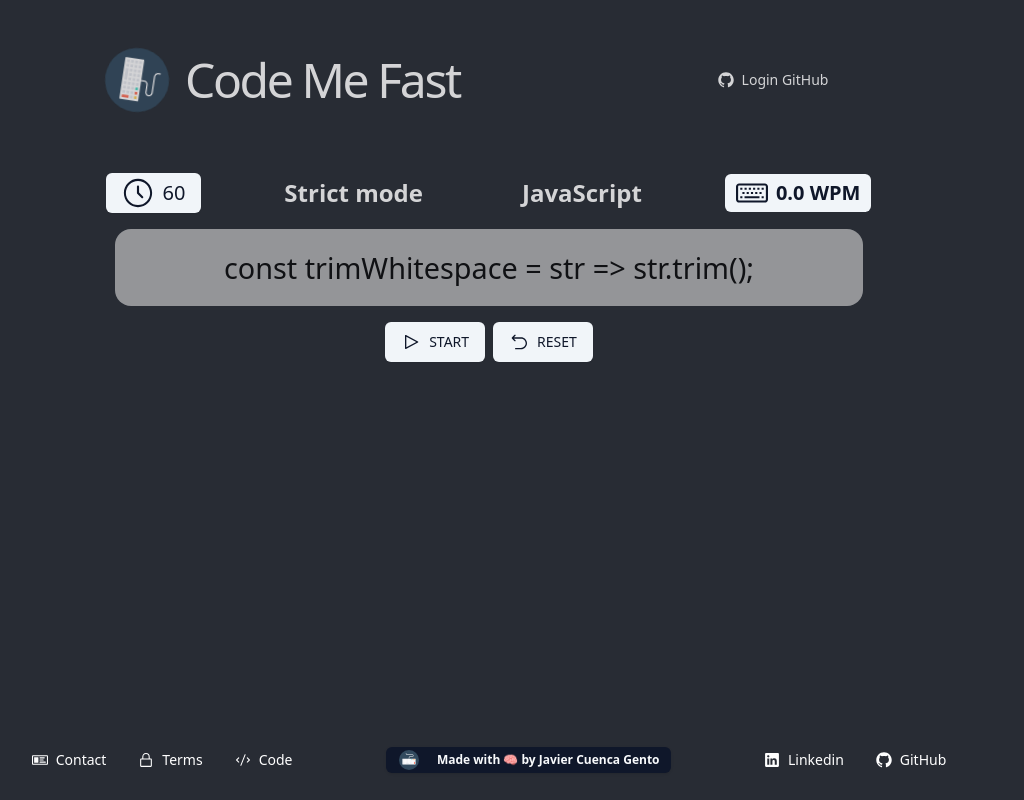
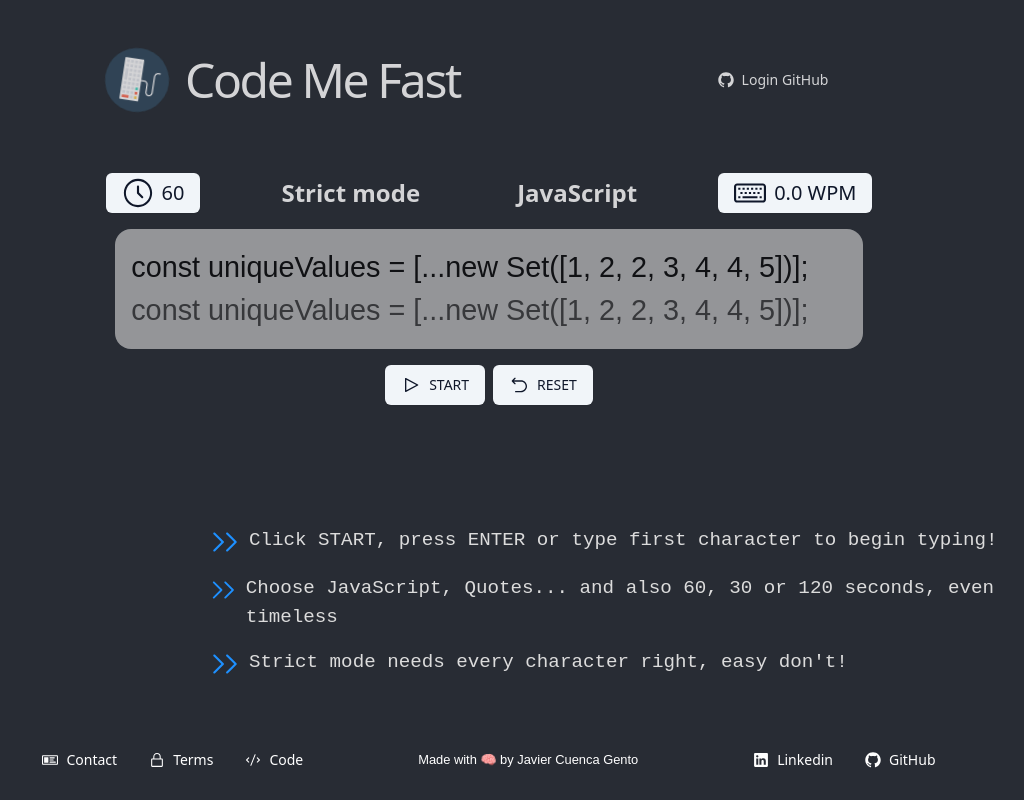
Before and after one commit to jcuencagento/code-me-fast, a React (Create React App) app: page / in a window 1280 px wide. Shown: the whole page, without its empty margins (151-1175 px from the left). Built offline with nearby package versions, Linux system fonts and the light colour scheme.

Commit message:
Add advises and improve readability

```diff
--- a/package.json
+++ b/package.json
@@ -5,6 +5,7 @@
   "private": true,
   "dependencies": {
     "@radix-ui/react-dropdown-menu": "^2.0.6",
+    "@radix-ui/react-hover-card": "^1.0.7",
     "@radix-ui/react-icons": "^1.3.0",
     "@radix-ui/react-slot": "^1.0.2",
     "@testing-library/jest-dom": "^5.17.0",
@@ -12,9 +13,11 @@
     "@testing-library/user-event": "^13.5.0",
     "class-variance-authority": "^0.7.0",
     "clsx": "^2.1.0",
+    "next-themes": "^0.2.1",
     "react": "^18.2.0",
     "react-dom": "^18.2.0",
     "react-scripts": "5.0.1",
+    "sonner": "^1.3.1",
     "tailwind-merge": "^2.2.0",
     "web-vitals": "^2.1.4"
   },
--- a/src/App.js
+++ b/src/App.js
@@ -1,14 +1,18 @@
 import './App.css';
 import Header from './mycomponents/Header';
 import Test from './mycomponents/Test';
+import Advises from './mycomponents/Advises';
 import Footer from './mycomponents/Footer';
+import { Toaster } from "./components/ui/sonner"
 
 function App() {
     return (
         <div className="App">
             <Header />
             <Test />
+            <Advises />
             <Footer />
+            <Toaster />
         </div>
     );
 }
--- a/src/components/ui/button.jsx
+++ b/src/components/ui/button.jsx
@@ -11,15 +11,15 @@ const buttonVariants = cva(
       variant: {
         default:
           "bg-primary text-primary-foreground shadow hover:bg-primary/90",
-        destructive:
-          "bg-destructive text-destructive-foreground shadow-sm hover:bg-destructive/90",
-        outline:
-          "border border-input bg-background shadow-sm hover:bg-accent hover:text-accent-foreground",
-        secondary:
-          "bg-secondary text-secondary-foreground shadow-sm hover:bg-yellow-200  hover:border-pink-300",
+        destructive: "bg-destructive text-destructive-foreground shadow-sm hover:bg-destructive/90",
+        outline: "border border-input bg-background shadow-sm hover:bg-accent hover:text-accent-foreground",
+        secondary: "bg-secondary text-secondary-foreground shadow-sm hover:bg-yellow-200  hover:border-pink-300",
         ghost: "hover:bg-accent hover:text-accent-foreground",
         link: "text-primary underline-offset-4 hover:underline",
-        game: "hover:bg-yellow-200 text-2xl font-bold text-white/80 hover:text-black/80"
+        game: "hover:bg-yellow-200 text-2xl font-bold text-white/80 hover:text-black/80",
+        improve: "bg-orange-200 border-orange-200 hover:bg-orange-200/80",
+        great: "bg-green-400 border-green-400 hover:bg-green-400/80",
+        wpm: "bg-secondary text-secondary-foreground shadow-sm",
       },
       size: {
         default: "h-10 px-4 py-2",
--- /dev/null
+++ b/src/components/ui/hover-card.jsx
@@ -0,0 +1,26 @@
+"use client"
+
+import * as React from "react"
+import * as HoverCardPrimitive from "@radix-ui/react-hover-card"
+
+import { cn } from "src/lib/utils"
+
+const HoverCard = HoverCardPrimitive.Root
+
+const HoverCardTrigger = HoverCardPrimitive.Trigger
+
+const HoverCardContent = React.forwardRef(({ className, align = "center", sideOffset = 4, ...props }, ref) => (
+  <HoverCardPrimitive.Content
+    ref={ref}
+    align={align}
+    side={"right"}
+    sideOffset={sideOffset}
+    className={cn(
+      "z-50 w-52 rounded-md border bg-popover p-4 text-popover-foreground shadow-md outline-none data-[state=open]:animate-in data-[state=closed]:animate-out data-[state=closed]:fade-out-0 data-[state=open]:fade-in-0 data-[state=closed]:zoom-out-95 data-[state=open]:zoom-in-95 data-[side=bottom]:slide-in-from-top-2 data-[side=left]:slide-in-from-right-2 data-[side=right]:slide-in-from-left-2 data-[side=top]:slide-in-from-bottom-2",
+      className
+    )}
+    {...props} />
+))
+HoverCardContent.displayName = HoverCardPrimitive.Content.displayName
+
+export { HoverCard, HoverCardTrigger, HoverCardContent }
--- /dev/null
+++ b/src/components/ui/sonner.jsx
@@ -0,0 +1,29 @@
+"use client";
+import { useTheme } from "next-themes"
+import { Toaster as Sonner } from "sonner"
+
+const Toaster = ({
+  ...props
+}) => {
+  const { theme = "system" } = useTheme()
+
+  return (
+    (<Sonner
+      theme={theme}
+      className="toaster group"
+      toastOptions={{
+        classNames: {
+          toast:
+            "group toast group-[.toaster]:bg-background group-[.toaster]:text-foreground group-[.toaster]:border-border group-[.toaster]:shadow-lg",
+          description: "group-[.toast]:text-muted-foreground",
+          actionButton:
+            "group-[.toast]:bg-primary group-[.toast]:text-primary-foreground",
+          cancelButton:
+            "group-[.toast]:bg-muted group-[.toast]:text-muted-foreground",
+        },
+      }}
+      {...props} />)
+  );
+}
+
+export { Toaster }
--- /dev/null
+++ b/src/mycomponents/Advises.jsx
@@ -0,0 +1,31 @@
+import '../styles/Advises.css'
+
+import { DoubleArrowRightIcon } from "@radix-ui/react-icons";
+
+function Advises () {
+
+    return (
+        <div className="advises">
+            <div className="advise">
+                <DoubleArrowRightIcon className="mr-2 h-8 w-8" />
+                <p>
+                    Click START, press ENTER or type first character to begin typing!
+                </p>
+            </div>
+            <div className="advise">
+                <DoubleArrowRightIcon className="mr-2 h-8 w-8" />
+                <p>
+                    Choose JavaScript, Quotes... and also 60, 30 or 120 seconds, even timeless
+                </p>
+            </div>
+            <div className="advise">
+                <DoubleArrowRightIcon className="mr-2 h-8 w-8" />
+                <p>
+                    Strict mode needs every character right, easy don't!
+                </p>
+            </div>
+        </div>
+    );
+};
+
+export default Advises;
--- a/src/mycomponents/Footer.jsx
+++ b/src/mycomponents/Footer.jsx
@@ -1,9 +1,7 @@
 import React from 'react';
 
 import '../styles/Footer.css'
-import logo from '../logo.svg';
 import { GitHubLogoIcon, LinkedInLogoIcon, IdCardIcon, LockClosedIcon, CodeIcon } from "@radix-ui/react-icons";
-import { Badge } from "../components/ui/badge";
 import { Button } from "../components/ui/button";
 
 function Footer () {
@@ -23,9 +21,7 @@ function Footer () {
                     <CodeIcon className="mr-2 h-4 w-4" /> Code
                 </Button>
             </div>
-            <Badge>
-                <img src={logo} className="mr-4 h-5 w-6" alt="logo" /> Made with 🧠 by Javier Cuenca Gento
-            </Badge>
+            <p style={{ color: 'white', fontSize: '0.7em' }}> Made with 🧠 by Javier Cuenca Gento </p>
             <div className="links-right">
                 <Button variant="ghost" onClick={() => { window.open(linkedin_URL, '_blank') }}>
                     <LinkedInLogoIcon className="mr-2 h-4 w-4" /> Linkedin
--- a/src/mycomponents/Test.jsx
+++ b/src/mycomponents/Test.jsx
@@ -1,12 +1,13 @@
 import React, { useState, useEffect } from 'react';
 import '../styles/Test.css'
 
-import { PlayIcon, ResetIcon, ClockIcon, RocketIcon, KeyboardIcon, StopIcon } from "@radix-ui/react-icons";
+import { PlayIcon, ResetIcon, ClockIcon, RocketIcon, KeyboardIcon, StopIcon, StarFilledIcon } from "@radix-ui/react-icons";
 
-import { Alert, AlertDescription, AlertTitle } from "../components/ui/alert"
-import { Badge } from "../components/ui/badge";
+import { Alert, AlertDescription, AlertTitle } from "../components/ui/alert";
 import { Button } from "../components/ui/button";
-import { DropdownMenu, DropdownMenuContent, DropdownMenuLabel, DropdownMenuRadioGroup, DropdownMenuRadioItem, DropdownMenuSeparator, DropdownMenuTrigger } from "../components/ui/dropdown-menu"
+import { DropdownMenu, DropdownMenuContent, DropdownMenuLabel, DropdownMenuRadioGroup, DropdownMenuRadioItem, DropdownMenuSeparator, DropdownMenuTrigger } from "../components/ui/dropdown-menu";
+import { HoverCard, HoverCardContent, HoverCardTrigger } from "../components/ui/hover-card";
+import { toast } from "sonner"
 
 import texts from '../assets/texts.json'
 
@@ -16,6 +17,7 @@ function Test () {
     const [gameDuration, setGameDuration] = useState(60);
     const [gameTextType, setGameTextType] = useState('JavaScript');
     const [gameText, setGameText] = useState(texts[gameTextType][Math.floor(Math.random() * 60)]);
+    const [nextGameText, setNextGameText] = useState(texts[gameTextType][Math.floor(Math.random() * 60)]);
     const [seconds, setSeconds] = useState(gameDuration);
     const [isActive, setIsActive] = useState(false);
     const [currentIndex, setCurrentIndex] = useState(0);
@@ -39,9 +41,11 @@ function Test () {
                             setTotalCorrectChars((prevTotalCorrectChars) => prevTotalCorrectChars + 1);
                             setCurrentIndex((currentIndex) => currentIndex + 1);
                             if (currentIndex === gameText.length - 1) {
-                                setGameText(texts[gameTextType][Math.floor(Math.random() * 30)]);
+                                setGameText(nextGameText);
+                                setNextGameText(texts[gameTextType][Math.floor(Math.random() * 60)])
                                 setCurrentIndex(0);
                                 setIncorrectChars(0);
+                                toast('Finished!');
                             }
 
                         break;
@@ -69,7 +73,10 @@ function Test () {
                             setCurrentIndex((currentIndex) => currentIndex + 1);
                             setLastCorrect(true);
                             if (currentIndex === gameText.length - 1) {
-                                setIsActive(false);
+                                setGameText(nextGameText);
+                                setNextGameText(texts[gameTextType][Math.floor(Math.random() * 60)])
+                                setCurrentIndex(0);
+                                setIncorrectChars(0);
                             }
 
                         break;
@@ -100,7 +107,7 @@ function Test () {
         return () => {
             document.removeEventListener('keydown', handleKeyPress);
         };
-    }, [isActive, currentIndex, gameText, gameType, gameTextType]);
+    }, [isActive, currentIndex, gameText, gameType, gameTextType, nextGameText]);
 
     /* Texts formatting */
     const getHighlightedTextStrict = (currentIndex) => {
@@ -113,8 +120,20 @@ function Test () {
             <>
                 <span style={{ color: 'green' }}>{correctText}</span>
                 <span style={{ borderRadius: '0.5vh', backgroundColor: 'red' }}>{incorrectText}</span>
-                <span style={isActive ? { borderRadius: '0.5vh', backgroundColor: 'grey' } : {}}>{currentChar}</span>
+                <span style={{ position: 'relative', display: 'inline-block', whiteSpace: 'pre-wrap' }}>
+                <span style={{ display: 'inline-block'}}>{currentChar}</span>
+                <span style={{
+                        position: 'absolute',
+                        left: '-1px',
+                        height: '100%',
+                        width: '0.4vh',
+                        background: 'dodgerblue',
+                        animation: 'blinking 1s infinite'
+                    }}/>
+                </span>
                 {remainingText}
+                <br />
+                <span style={{ opacity: '0.7' }}>{nextGameText}</span>
             </>
         );
     };
@@ -131,8 +150,20 @@ function Test () {
                 <span style={lastCorrect ? { color: 'green' } : { color: 'red'}}>
                     {prevChar}
                 </span>
-                <span style={isActive ? { borderRadius: '0.5vh', backgroundColor: 'grey' } : {}}>{currentChar}</span>
+                <span style={{ position: 'relative', display: 'inline-block', whiteSpace: 'pre-wrap' }}>
+                <span style={{ display: 'inline-block'}}>{currentChar}</span>
+                <span style={{
+                        position: 'absolute',
+                        left: '-1px',
+                        height: '100%',
+                        width: '0.4vh',
+                        background: 'dodgerblue',
+                        animation: 'blinking 1s infinite'
+                    }}/>
+                </span>
                 {remainingText}
+                <br />
+                <span style={{ opacity: '0.7' }}>{nextGameText}</span>
             </>
         );
     };
@@ -198,7 +229,8 @@ function Test () {
 
     const resetTimer = () => {
         setIsActive(false);
-        setGameText(texts[gameTextType][Math.floor(Math.random() * 30)]);
+        setGameText(texts[gameTextType][Math.floor(Math.random() * 60)]);
+        setNextGameText(texts[gameTextType][Math.floor(Math.random() * 60)]);
         setSeconds(gameDuration);
         setCurrentIndex(0);
         setTotalCorrectChars(0);
@@ -228,7 +260,8 @@ function Test () {
 
     const handleGameTextType = (value) => {
         setGameTextType(value);
-        setGameText(texts[value][Math.floor(Math.random() * 30)]);
+        setGameText(texts[value][Math.floor(Math.random() * 60)]);
+        setNextGameText(texts[value][Math.floor(Math.random() * 60)]);
         setIsActive(false);
         setSeconds(gameDuration);
         setCurrentIndex(0);
@@ -287,13 +320,43 @@ function Test () {
                 </DropdownMenu>
                 {gameDuration !== 'Inf'
                     ? (
-                        <Badge variant={wpm > 0 ? wpm > 40 ? "great" : "improve" : "secondary"} className="text-xl">
-                            <KeyboardIcon className="mr-2 h-8 w-8" /> {wpm} WPM
-                        </Badge>
+                        <HoverCard asChild>
+                            <HoverCardTrigger asChild>
+                                <Button variant={wpm > 0 ? wpm > 40 ? "great" : "improve" : "wpm"} className="text-xl">
+                                    <KeyboardIcon className="mr-2 h-8 w-8" /> {wpm} WPM
+                                </Button>
+                            </HoverCardTrigger>
+                            <HoverCardContent className="w-80">
+                                <div className="flex justify-around">
+                                    <StarFilledIcon className="h-6 w-6 opacity-70" />
+                                    <h4 className="text-base font-bold">Words per minute</h4>
+                                </div>
+                                <div className="flex-col mt-2">
+                                    <p className="text-sm">🟠 <strong>You can improve</strong> → 0 to 25</p>
+                                    <p className="text-sm">🟢 <strong>Really good work</strong> → 25 to 50</p>
+                                    <p className="text-sm">🔵 <strong>Amazing typing</strong> → 50 or more</p>
+                                </div>
+                            </HoverCardContent>
+                        </HoverCard>
                     ) : (
-                        <Badge variant={wpm > 0 ? "great" : "secondary"} className="text-xl">
-                            <KeyboardIcon className="mr-2 h-8 w-8" /> {wpm} Chars
-                        </Badge>
+                        <HoverCard asChild>
+                            <HoverCardTrigger asChild>
+                                <Button variant={wpm > 0 ? "great" : "wpm"} className="text-xl">
+                                    <KeyboardIcon className="mr-2 h-8 w-8" /> {wpm} Chars
+                                </Button>
+                            </HoverCardTrigger>
+                            <HoverCardContent className="w-80">
+                                <div className="flex justify-around space-x-2">
+                                    <StarFilledIcon className="h-4 w-4 opacity-70" />
+                                    <h4 className="text-base font-bold">Total characters</h4>
+                                    </div>
+                                <div className="flex-col mt-2">
+                                    <p className="text-sm">When typing with no time,</p>
+                                    <p className="text-sm">you will see number of correct chars...</p>
+                                    <p className="text-sm font-semibold">For WPM, play 30, 60 or 120 seconds!</p>
+                                </div>
+                            </HoverCardContent>
+                        </HoverCard>
                     )}
             </div>
             <div className="sentences">
@@ -320,7 +383,7 @@ function Test () {
                     <ResetIcon className="mr-2 h-5 w-5" /> RESET
                 </Button>
             </div>
-            {seconds === 0 || currentIndex === gameText.length
+            {seconds === 0
                 ? <div className="finish">
                     <Alert variant={wpm > 40 ? "great" : "improve"}>
                         <RocketIcon className="h-8 w-8" />
--- /dev/null
+++ b/src/styles/Advises.css
@@ -0,0 +1,24 @@
+.advises {
+    position: absolute;
+    bottom: 0;
+    left: 30vh;
+    max-width: 100%;
+    padding: 15vh;
+    display: flex;
+    flex-direction: column;
+    color: dodgerblue;
+    margin: 0 auto;
+    align-items: left;
+}
+
+.advise {
+    display: flex;
+    color: dodgerblue;
+    margin-top: 2vh;
+}
+
+.advises p {
+    font-family: 'Courier New', monospace;
+    color: #dcdcdc;
+    font-size: 1.2em;
+}
--- a/src/styles/Test.css
+++ b/src/styles/Test.css
@@ -25,10 +25,22 @@
     display: inline-block;
 }
 
+.blinking-line::before {
+    position: relative;
+    left: -1px;
+    background-color: red;
+    height: 100%;
+    width: 2px;
+    animation: blinking 1s infinite;
+}
+
 p {
+    font-family: Arial, sans-serif;
     color: rgb(0, 0, 0);
     font-size: 1.8em;
     font-weight: 400;
+    line-height: 1.5;
+    text-align: left;
 }
 
 .buttons {
@@ -44,3 +56,15 @@ p {
     align-items: center;
     justify-content: center;
 }
+
+@keyframes blinking {
+    0% {
+        opacity: 1;
+    }
+    50% {
+        opacity: 0;
+    }
+    100% {
+        opacity: 1;
+    }
+}
```
Also changed, not shown: 1 other file (tests, documents, lock files or other folders).
